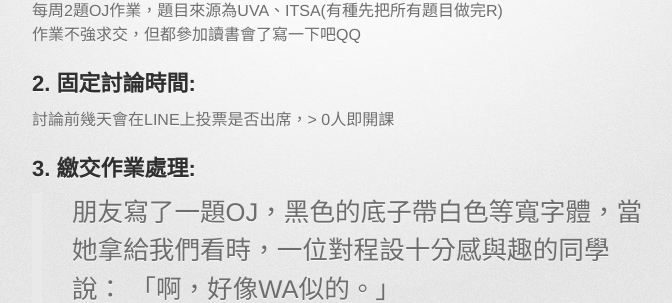
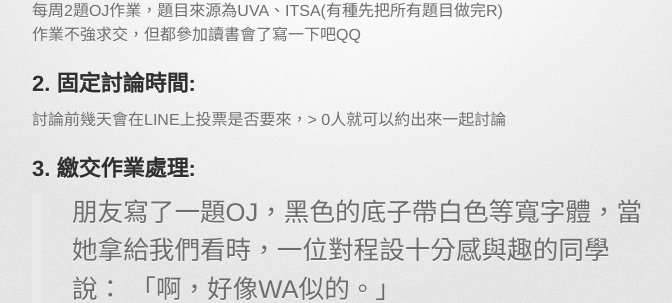
Before and after one commit to NUKCSIE110/ProgrammingStudio, a Jekyll site: the page built from index.md, in a window 1280 px wide. Shown: the part 288-591 px from the top of the page, without its empty margins (298-970 px from the left). Built offline with Jekyll 4.4.1, drawn with Linux system fonts in a browser that asks for light colours; some web fonts are replaced.

Commit message:
Update index.md

```diff
--- a/index.md
+++ b/index.md
@@ -10,7 +10,7 @@ layout: default
 作業不強求交，但都參加讀書會了寫一下吧QQ
 
 ## 2.	固定討論時間:
-討論前幾天會在LINE上投票是否出席，> 0人即開課
+討論前幾天會在LINE上投票是否要來，> 0人就可以約出來一起討論
 
 ## 3.	繳交作業處理:
 
```
